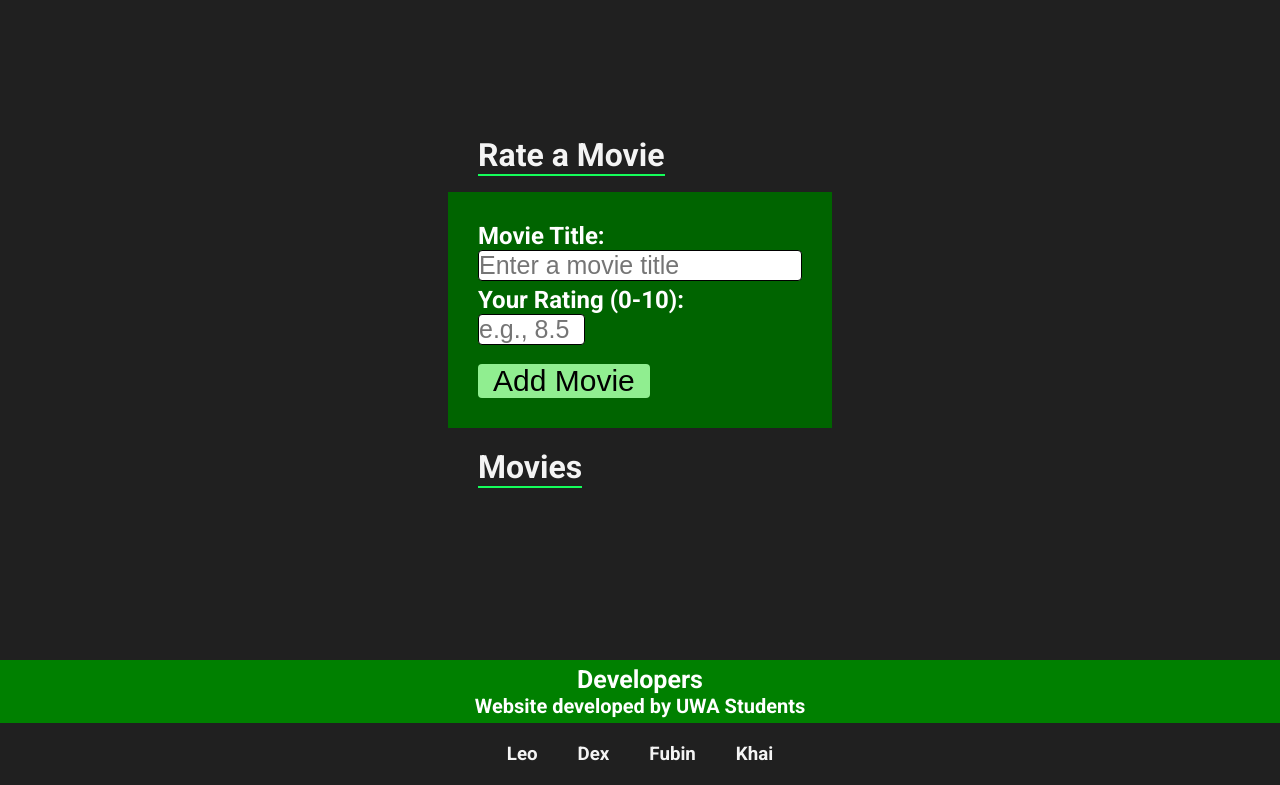
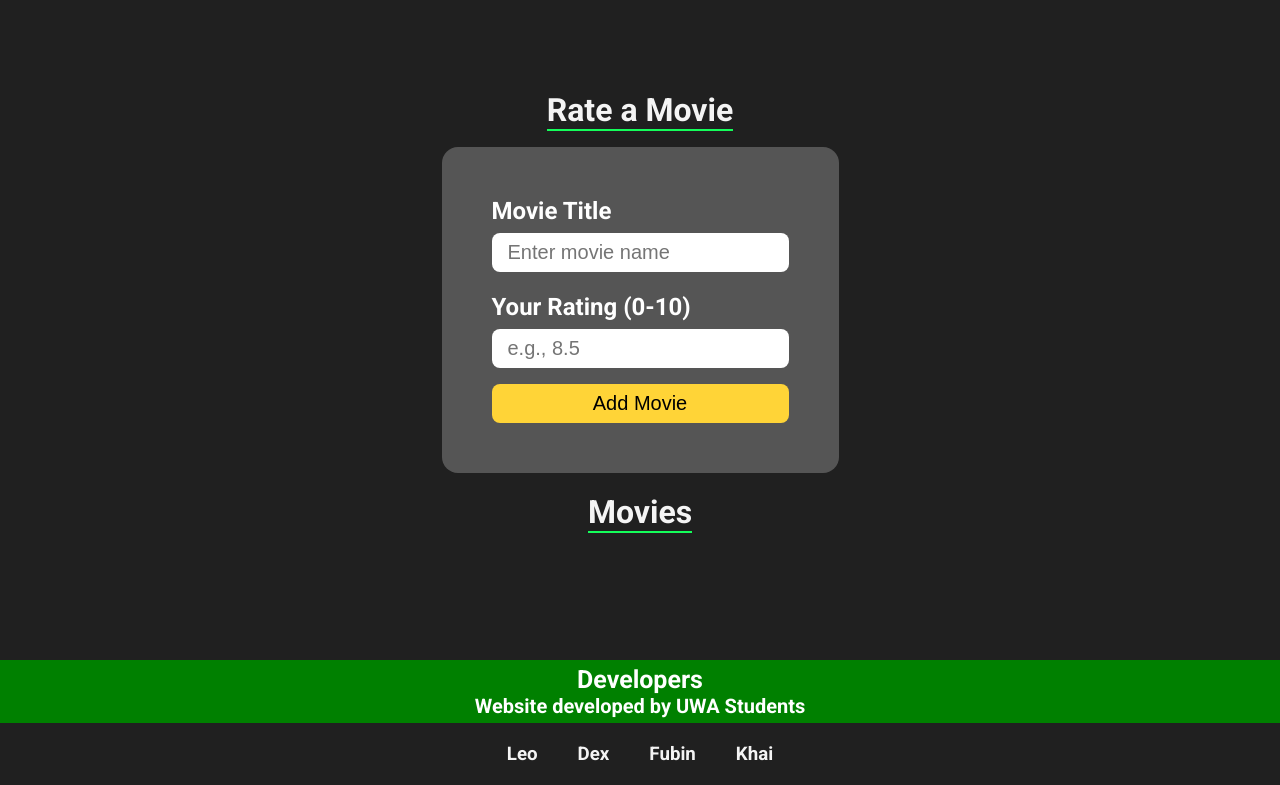
Before and after one commit to leo-mcgill/Group93, a Flask app: page /uploadReview in a window 1280 px wide. Shown: the part 71-856 px from the top of the page. Run offline with Flask 3, Linux system fonts and the light colour scheme; the visitor is signed in with stand-in values (Sample User, id 1); data that the repository does not hold is empty.

Commit message:
improve aesthetic of uploadReview page

```diff
--- a/app/static/css_styles/upload_styles.css
+++ b/app/static/css_styles/upload_styles.css
@@ -1,26 +1,55 @@
+.title_container {
+    margin: 0 auto;
+}
+
 .upload_container {
-    background-color: darkgreen;
-    padding: 30px;
+    background-color: #fafafa3e;
+    border-radius: 1rem;
+    padding: 50px;
     position: relative;
+    max-width: 1200px;
+    margin: 0 auto;
+    width: 100%;
+}
+
+.upload_container form {
+    gap: 1rem;
+    display: flex;
+    flex-direction: column;
+    justify-content: center;
+}
+
+.movieform-input {
+    width: 100%;
+}
+
+.movieform-input input {
+    border: none;
+    outline: none;
+    padding: 0.5rem 1rem;
+    margin-top: 0.5rem;
+    font-size: 1.25rem;
+    box-shadow: 2px #f1f1f1;
+    border-radius: 0.5rem;
+    width: 100%;
 }
 
 .upload_submit{
-    font-size: 30px;
+    font-size: 1.25rem;
     border: none;
-    background-color: lightgreen;
-    border-radius: 4px;
-    padding-left: 15px;
-    padding-right: 15px;
+    background-color: #ffd437;
+    border-radius: 0.5rem;
+    padding: 0.5rem 1rem;
+
 }
 
 .autocomplete-results{
-    //position: absolute;
+
     z-index: 1000;
     width: 100%;  /* Match the input width */
     max-height: 200px; /* Limit the height */
     overflow-y: auto;  /* Scrollable if there are too many results */
-    background-color: white;
-    //border: 1px solid #ccc;
+
     box-shadow: 0 4px 6px rgba(0, 0, 0, 0.1);
     margin-top: 5px;
     padding: 0;
@@ -33,5 +62,21 @@
 }
 
 .autocomplete-results li:hover {
-    background-color: #f1f1f1;
+    background-color: #202020;
 }
+
+
+.movie-items-box {
+    display: flex;
+    align-items: center;
+    justify-content: center;
+    flex-wrap: wrap;
+    gap: 0.5rem;
+}
+
+.movie-items-box .movie-item {
+    font-size: 1rem;
+    background-color: #fafafa3e;
+    padding: 0.25rem 0.5rem;
+    border-radius: 0.5rem;
+}
--- a/app/templates/uploadReview.html
+++ b/app/templates/uploadReview.html
@@ -13,27 +13,31 @@
             </div>
             <div class="upload_container">
                 <form id="movieForm" onsubmit="return false;">
-                    <label for="movie_title"><h2 class="white_font">Movie Title:</h2></label>
-                    <input class="input" type="text" id="movie_title" name="movie_title" placeholder="Enter a movie title" autocomplete="off" required>
-                    <ul id="autocomplete-results" class="autocomplete-results"></ul>
-                    <label class="white_font" for="user_rating"><h2 class="white_font">Your Rating (0-10):</h2></label>
-                    <input class="input" type="number" name="user_rating" min="0" max="10"
-                           step="0.1" placeholder="e.g., 8.5" required><br><br>
+                    <div class="movieform-input">
+                        <label for="movie_title"><h2 class="white_font">Movie Title</h2></label>
+                        <input class="input" type="text" id="movie_title" name="movie_title" placeholder="Enter movie name" autocomplete="off" required>
+                        <ul id="autocomplete-results" class="autocomplete-results"></ul>
+                    </div>
+                    <div class="movieform-input">
+                        <label class="white_font" for="user_rating"><h2 class="white_font">Your Rating (0-10)</h2></label>
+                        <input class="input" type="number" name="user_rating" min="0" max="10"
+                           step="0.1" placeholder="e.g., 8.5" required>
+                    </div>
                     <button class="upload_submit" type="submit">Add Movie</button>
                 </form>
             </div>
             <div id="movieResult" class="white_font" style="margin-top: 20px;"></div>
+
             <div class="title_container">
                 <h1 class="title">Movies</h1>
             </div>
+            <div class="movie-items-box">
             {% for movie in movies %}
-            <div class="centered_div row_direction">
-                <div class="movie_container">
-                    <h2 class="friend_element white_font">{{ movie.title }}</h2>
-                </div>
+                <div class="friend_element white_font movie-item">{{ movie.title }}</div>
+            {% endfor %}
             </div>
-            {% endfor %}
         </div>
+
     </div>
 </div>
 <script src="{{ url_for('static', filename='uploadData.js') }}"></script>
```
